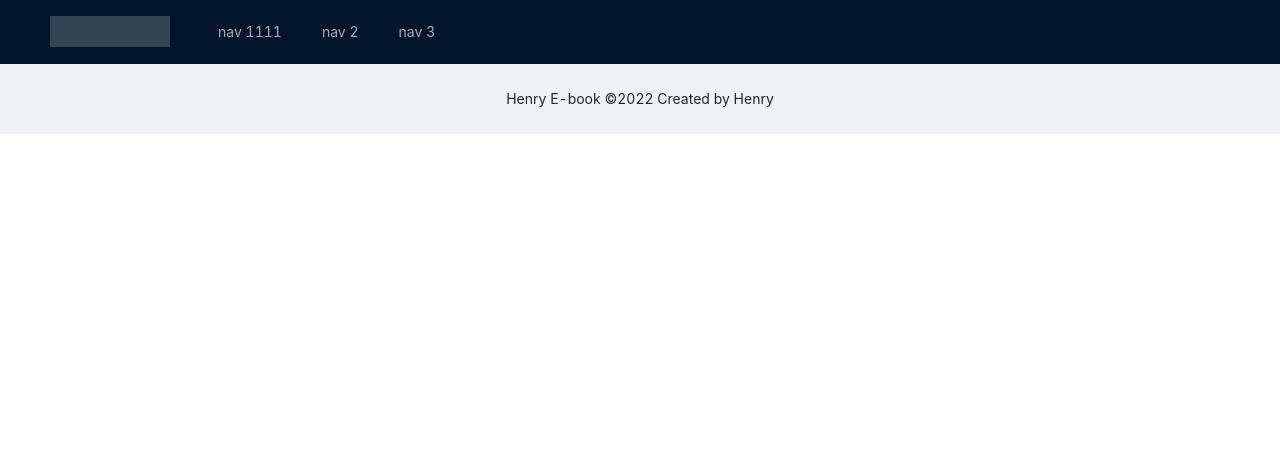
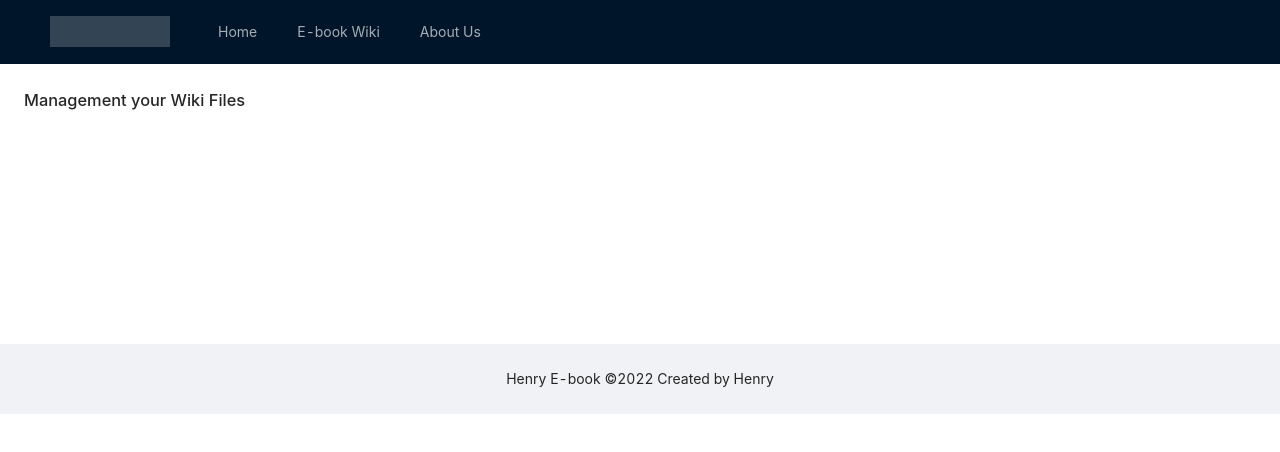
Before and after one commit to sdw81219/Knowledge-base, a Vue app in the folder web/: page /admin/ebook in a window 1280 px wide. Shown: the top 452 px of the page. Built offline with nearby package versions, Linux system fonts and the light colour scheme; no server answers.

Commit message:
6.3 admin-ebook

```diff
--- a/web/src/components/the-header.vue
+++ b/web/src/components/the-header.vue
@@ -6,14 +6,14 @@
         mode="horizontal"
         :style="{ lineHeight: '64px' }"
     >
-      <a-menu-item key="1">
-        nav 1111
+      <a-menu-item key="/">
+        <router-link to="/">Home</router-link>
       </a-menu-item>
-      <a-menu-item key="2">
-        nav 2
+      <a-menu-item key="/admin/ebook">
+        <router-link to="/admin/ebook">E-book Wiki</router-link>
       </a-menu-item>
-      <a-menu-item key="3">
-        nav 3
+      <a-menu-item key="/about">
+        <router-link to="/about">About Us</router-link>
       </a-menu-item>
     </a-menu>
   </a-layout-header>
--- a/web/src/router/index.ts
+++ b/web/src/router/index.ts
@@ -1,7 +1,7 @@
 import { createRouter, createWebHistory, RouteRecordRaw } from 'vue-router'
 import Home from '../views/home.vue'
 import About from '../views/about.vue'
-
+import AdminEbook from '../views/admin/admin-ebook.vue'
 
 const routes: Array<RouteRecordRaw> = [
   {
@@ -17,7 +17,12 @@ const routes: Array<RouteRecordRaw> = [
     // this generates a separate chunk (about.[hash].js) for this route
     // which is lazy-loaded when the route is visited.
     // component: () => import(/* webpackChunkName: "about" */ '../views/about.vue')
-  }
+  },
+  {
+    path: '/admin/ebook',
+    name: 'AdminEbook',
+    component: AdminEbook
+  },
 ]
 
 const router = createRouter({
--- /dev/null
+++ b/web/src/views/admin/admin-ebook.vue
@@ -0,0 +1,11 @@
+<template>
+  <a-layout>
+    <a-layout-content
+        :style="{ background: '#fff', padding: '24px', margin: 0, minHeight: '280px' }"
+    >
+      <div class="about">
+        <h1>Management your Wiki Files</h1>
+      </div>
+    </a-layout-content>
+  </a-layout>
+</template>
```
